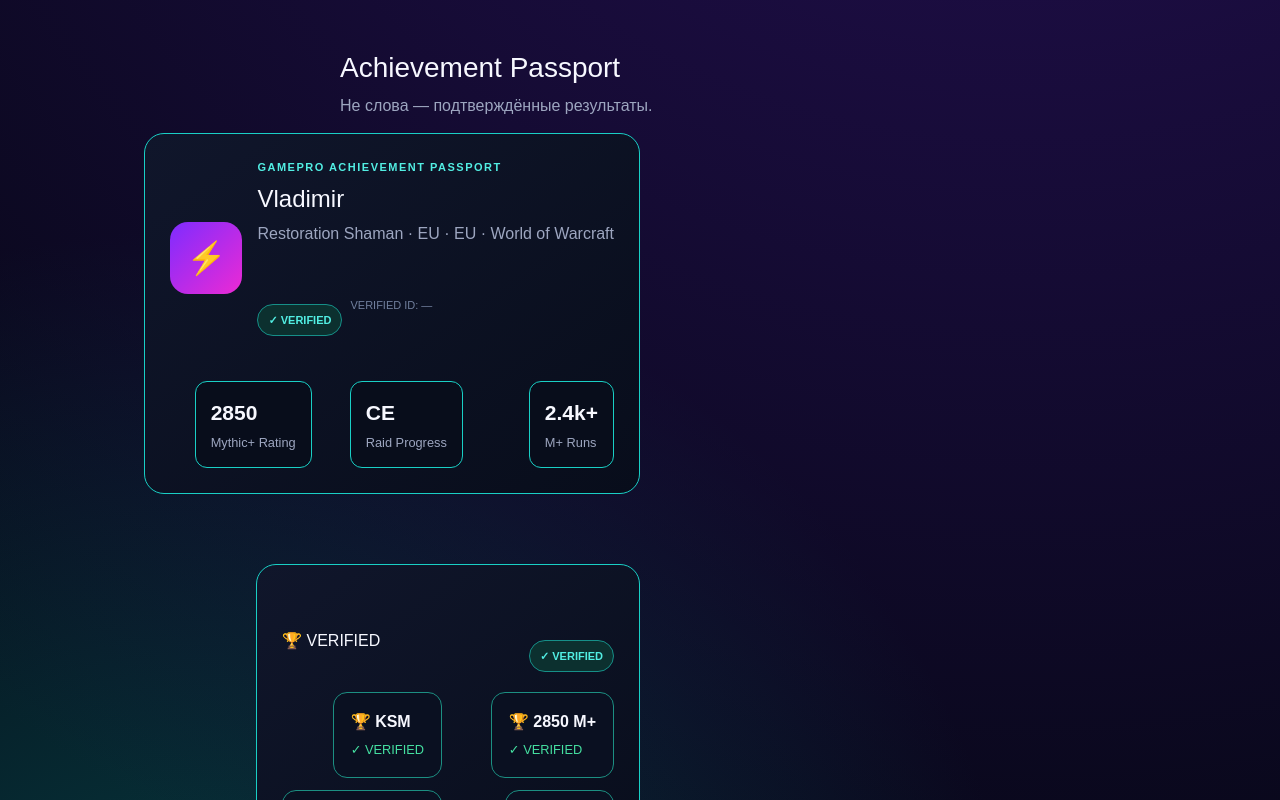
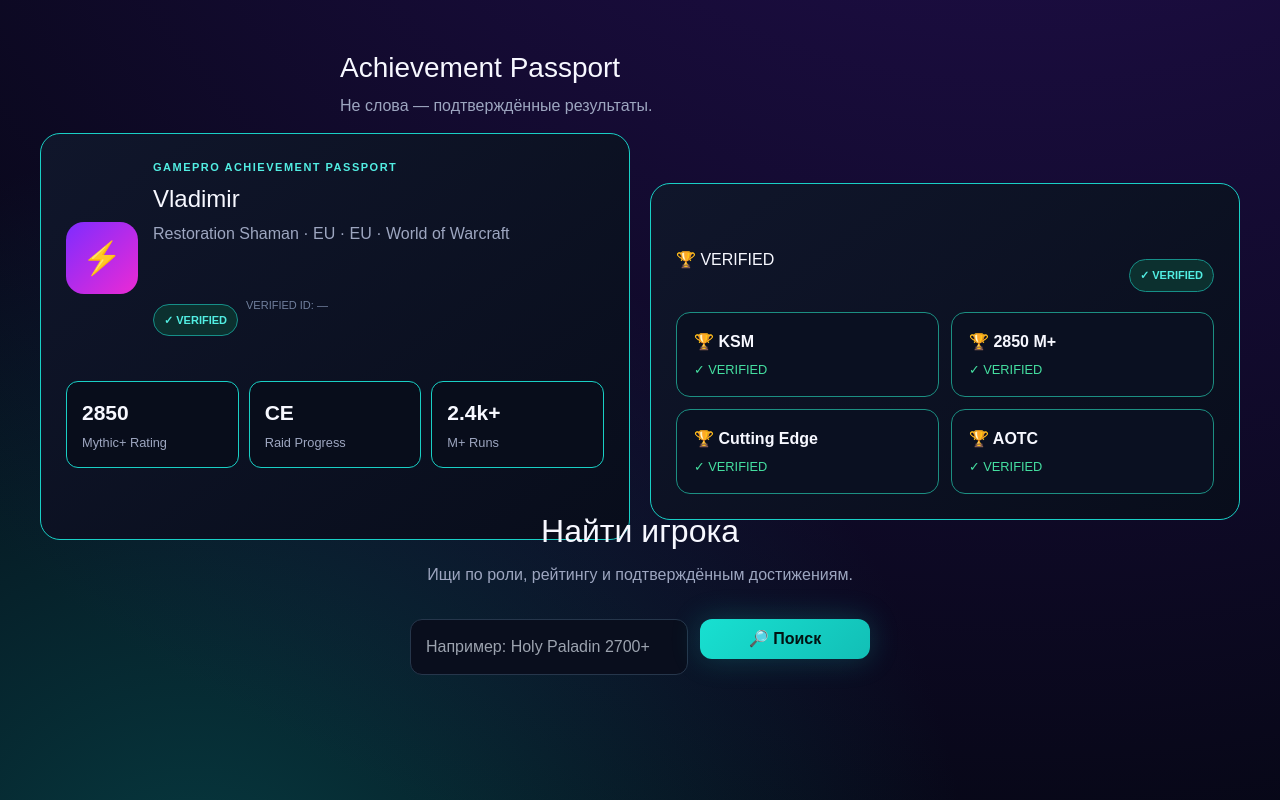
Before and after one commit to vesttrading/gamepro-market, a Next.js app: page / in a window 1280 px wide. Shown: the part 640-1440 px from the top of the page. Built offline with nearby package versions, Linux system fonts and the light colour scheme; no server answers.

Commit message:
Remove styles for right block in globals.css
Removed styles for the right block containing verified badges and cards.

```diff
--- a/app/globals.css
+++ b/app/globals.css
@@ -97,22 +97,6 @@ div:has(> #passport) {
     text-align: left !important;
     margin-left: 0 !important;
     margin-right: auto !important;
-}
-
-/* 3. ПРАВЫЙ БЛОК (Большая панель VERIFIED, KSM, AOTC) */
-#passport > div:last-child,
-div:has(> .verified-badge) {
-    display: flex !important;
-    flex-direction: column !important;
-    align-items: flex-end !important;     /* Прижимаем весь блок и галочки к правому краю */
-    width: 50% !important;                /* Отдаем правой части вторую половину */
-}
-
-/* Принудительно выравниваем карточки внутри правого блока по правому краю */
-#passport > div:last-child div,
-#passport > div:last-child button {
-    margin-right: 0 !important;
-    margin-left: auto !important;
 }
 
 /* 3. Блок с НИЖНИМИ карточками ачивок (4 штуки) - строго в ОДНУ СТРОКУ */
```
